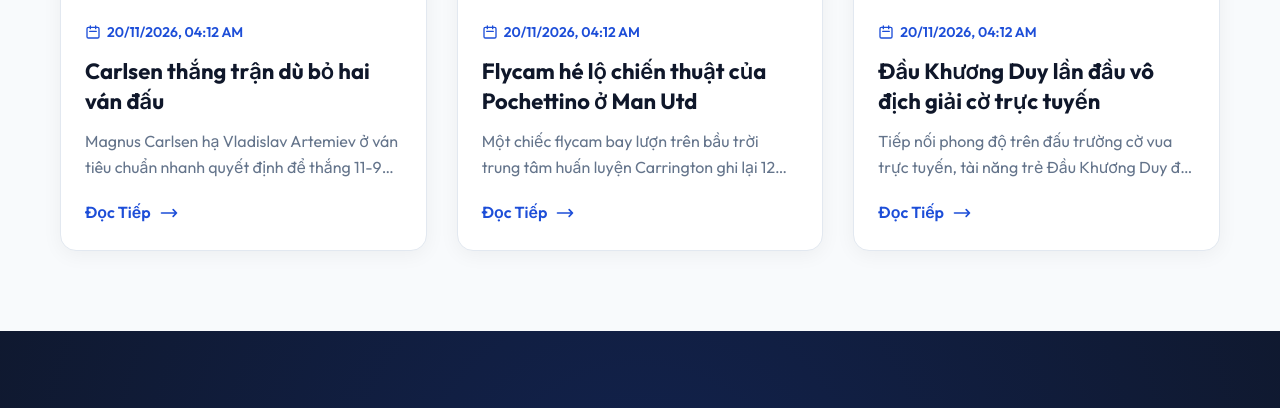
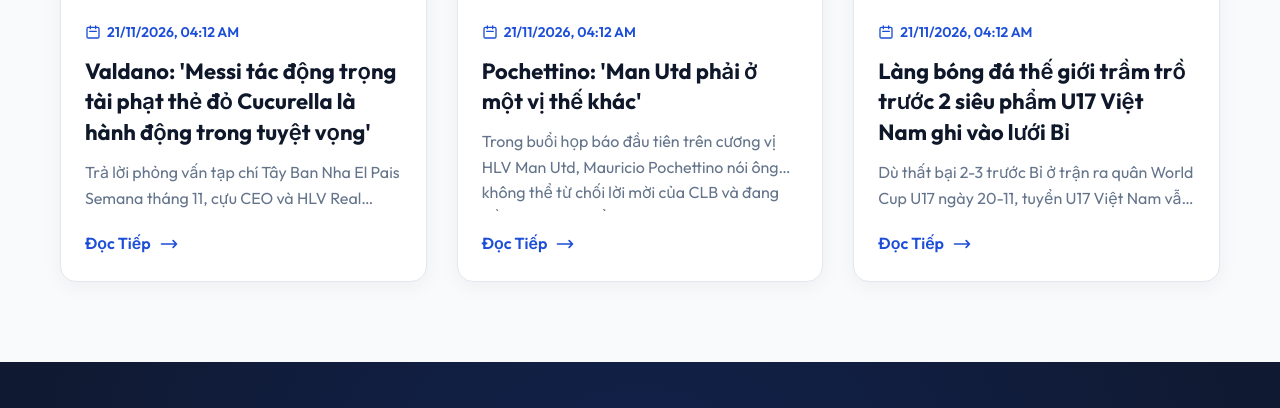
Before and after one commit to trinhqn22-ship-it/dongphucbongda, a plain HTML site: page blog.html in a window 1280 px wide. Shown: the part 1028-1436 px from the top of the page. Drawn offline with Linux system fonts and the light colour scheme.

Commit message:
Auto blog: Cập nhật tin thể thao [21-11-2026 11:21 VN]

```diff
--- a/blog.html
+++ b/blog.html
@@ -357,43 +357,43 @@
         <!-- START BLOG LIST -->
 
         <article class="blog-card">
-          <img src="https://vcdn1-thethao.vnecdn.net/2026/11/20/carlsen-1795136964-6607-1795137110.jpg?w=1200&amp;h=0&amp;q=100&amp;dpr=1&amp;fit=crop&amp;s=jV9kGoFQynEJOeXWiSmi7w" alt="Carlsen thắng trận dù bỏ hai ván đấu">
+          <img src="https://vcdn1-thethao.vnecdn.net/2026/11/20/Screenshot20261120162559-17951-2251-2953-1795167953.png?w=1200&amp;h=0&amp;q=100&amp;dpr=1&amp;fit=crop&amp;s=oqfZApf6ZDxtooyzN6aeug" alt="Valdano: 'Messi tác động trọng tài phạt thẻ đỏ Cucurella là hành động trong tuyệt vọng'">
           <div class="blog-content">
             <div class="blog-date">
               <svg width="16" height="16" fill="none" stroke="currentColor" stroke-width="2" viewBox="0 0 24 24"><path stroke-linecap="round" stroke-linejoin="round" d="M8 7V3m8 4V3m-9 8h10M5 21h14a2 2 0 002-2V7a2 2 0 00-2-2H5a2 2 0 00-2 2v12a2 2 0 002 2z"></path></svg>
-              20/11/2026, 04:12 AM
+              21/11/2026, 04:12 AM
             </div>
-            <h3>Carlsen thắng trận dù bỏ hai ván đấu</h3>
-            <p>Magnus Carlsen hạ Vladislav Artemiev ở ván tiêu chuẩn nhanh quyết định để thắng 11-9 dù bỏ hai ván cờ nhanh trước đó, trong ngày đầu tiên tranh vị trí...</p>
-            <a href="https://vnexpress.net/carlsen-thang-tran-du-bo-hai-van-dau-5146862.html" target="_blank" class="read-more-btn">Đọc Tiếp <svg width="20" height="20" fill="none" stroke="currentColor" stroke-width="2" viewBox="0 0 24 24"><path stroke-linecap="round" stroke-linejoin="round" d="M17 8l4 4m0 0l-4 4m4-4H3"></path></svg></a>
+            <h3>Valdano: 'Messi tác động trọng tài phạt thẻ đỏ Cucurella là hành động trong tuyệt vọng'</h3>
+            <p>Trả lời phỏng vấn tạp chí Tây Ban Nha El Pais Semana tháng 11, cựu CEO và HLV Real Madrid Jorge Valdano bàn về nhiều chủ đề, từ chung kết World Cup 20...</p>
+            <a href="https://vnexpress.net/valdano-messi-tac-dong-trong-tai-phat-the-do-cucurella-la-hanh-dong-trong-tuyet-vong-5147169.html" target="_blank" class="read-more-btn">Đọc Tiếp <svg width="20" height="20" fill="none" stroke="currentColor" stroke-width="2" viewBox="0 0 24 24"><path stroke-linecap="round" stroke-linejoin="round" d="M17 8l4 4m0 0l-4 4m4-4H3"></path></svg></a>
           </div>
         </article>
 
 
         <article class="blog-card">
-          <img src="https://vcdn1-thethao.vnecdn.net/2026/11/20/Screenshot20261120063359-17951-7306-8492-1795134885.png?w=1200&amp;h=0&amp;q=100&amp;dpr=1&amp;fit=crop&amp;s=_AO0uFhQUjWANsRmQqhe0g" alt="Flycam hé lộ chiến thuật của Pochettino ở Man Utd">
+          <img src="https://vcdn1-thethao.vnecdn.net/2026/11/21/a-nh-ma-n-hi-nh-lu-c-179521324-1986-8694-1795218271.png?w=1200&amp;h=0&amp;q=100&amp;dpr=1&amp;fit=crop&amp;s=OKGCocj49BR1mFUxV2rO_A" alt="Pochettino: 'Man Utd phải ở một vị thế khác'">
           <div class="blog-content">
             <div class="blog-date">
               <svg width="16" height="16" fill="none" stroke="currentColor" stroke-width="2" viewBox="0 0 24 24"><path stroke-linecap="round" stroke-linejoin="round" d="M8 7V3m8 4V3m-9 8h10M5 21h14a2 2 0 002-2V7a2 2 0 00-2-2H5a2 2 0 00-2 2v12a2 2 0 002 2z"></path></svg>
-              20/11/2026, 04:12 AM
+              21/11/2026, 04:12 AM
             </div>
-            <h3>Flycam hé lộ chiến thuật của Pochettino ở Man Utd</h3>
-            <p>Một chiếc flycam bay lượn trên bầu trời trung tâm huấn luyện Carrington ghi lại 12 phút hình ảnh về buổi tập đầu tiên của Man Utd kể từ khi Mauricio P...</p>
-            <a href="https://vnexpress.net/flycam-he-lo-chien-thuat-cua-pochettino-o-man-utd-5146844.html" target="_blank" class="read-more-btn">Đọc Tiếp <svg width="20" height="20" fill="none" stroke="currentColor" stroke-width="2" viewBox="0 0 24 24"><path stroke-linecap="round" stroke-linejoin="round" d="M17 8l4 4m0 0l-4 4m4-4H3"></path></svg></a>
+            <h3>Pochettino: 'Man Utd phải ở một vị thế khác'</h3>
+            <p>Trong buổi họp báo đầu tiên trên cương vị HLV Man Utd, Mauricio Pochettino nói ông không thể từ chối lời mời của CLB và đang dồn toàn lực chuẩn bị cho...</p>
+            <a href="https://vnexpress.net/pochettino-man-utd-phai-o-mot-vi-the-khac-5147271.html" target="_blank" class="read-more-btn">Đọc Tiếp <svg width="20" height="20" fill="none" stroke="currentColor" stroke-width="2" viewBox="0 0 24 24"><path stroke-linecap="round" stroke-linejoin="round" d="M17 8l4 4m0 0l-4 4m4-4H3"></path></svg></a>
           </div>
         </article>
 
 
         <article class="blog-card">
-          <img src="https://images.unsplash.com/photo-1579952363873-27f3bade9f55?q=80&w=600&auto=format&fit=crop" alt="Đầu Khương Duy lần đầu vô địch giải cờ trực tuyến">
+          <img src="https://images.unsplash.com/photo-1579952363873-27f3bade9f55?q=80&w=600&auto=format&fit=crop" alt="Làng bóng đá thế giới trầm trồ trước 2 siêu phẩm U17 Việt Nam ghi vào lưới Bỉ">
           <div class="blog-content">
             <div class="blog-date">
               <svg width="16" height="16" fill="none" stroke="currentColor" stroke-width="2" viewBox="0 0 24 24"><path stroke-linecap="round" stroke-linejoin="round" d="M8 7V3m8 4V3m-9 8h10M5 21h14a2 2 0 002-2V7a2 2 0 00-2-2H5a2 2 0 00-2 2v12a2 2 0 002 2z"></path></svg>
-              20/11/2026, 04:12 AM
+              21/11/2026, 04:12 AM
             </div>
-            <h3>Đầu Khương Duy lần đầu vô địch giải cờ trực tuyến</h3>
-            <p>Tiếp nối phong độ trên đấu trường cờ vua trực tuyến, tài năng trẻ Đầu Khương Duy đã xuất sắc có lần đầu tiên giành chức vô địch Giải 3+0 Thursday vào ...</p>
-            <a href="https://tuoitre.vn/dau-khuong-duy-lan-dau-vo-dich-giai-co-truc-tuyen-100261120081850641.htm" target="_blank" class="read-more-btn">Đọc Tiếp <svg width="20" height="20" fill="none" stroke="currentColor" stroke-width="2" viewBox="0 0 24 24"><path stroke-linecap="round" stroke-linejoin="round" d="M17 8l4 4m0 0l-4 4m4-4H3"></path></svg></a>
+            <h3>Làng bóng đá thế giới trầm trồ trước 2 siêu phẩm U17 Việt Nam ghi vào lưới Bỉ</h3>
+            <p>Dù thất bại 2-3 trước Bỉ ở trận ra quân World Cup U17 ngày 20-11, tuyển U17 Việt Nam vẫn khiến làng bóng đá quốc tế trầm trồ với hai bàn thắng đẹp mắt...</p>
+            <a href="https://tuoitre.vn/lang-bong-da-the-gioi-tram-tro-truoc-2-sieu-pham-u17-viet-nam-ghi-vao-luoi-bi-100261121080319837.htm" target="_blank" class="read-more-btn">Đọc Tiếp <svg width="20" height="20" fill="none" stroke="currentColor" stroke-width="2" viewBox="0 0 24 24"><path stroke-linecap="round" stroke-linejoin="round" d="M17 8l4 4m0 0l-4 4m4-4H3"></path></svg></a>
           </div>
         </article>
 
```
